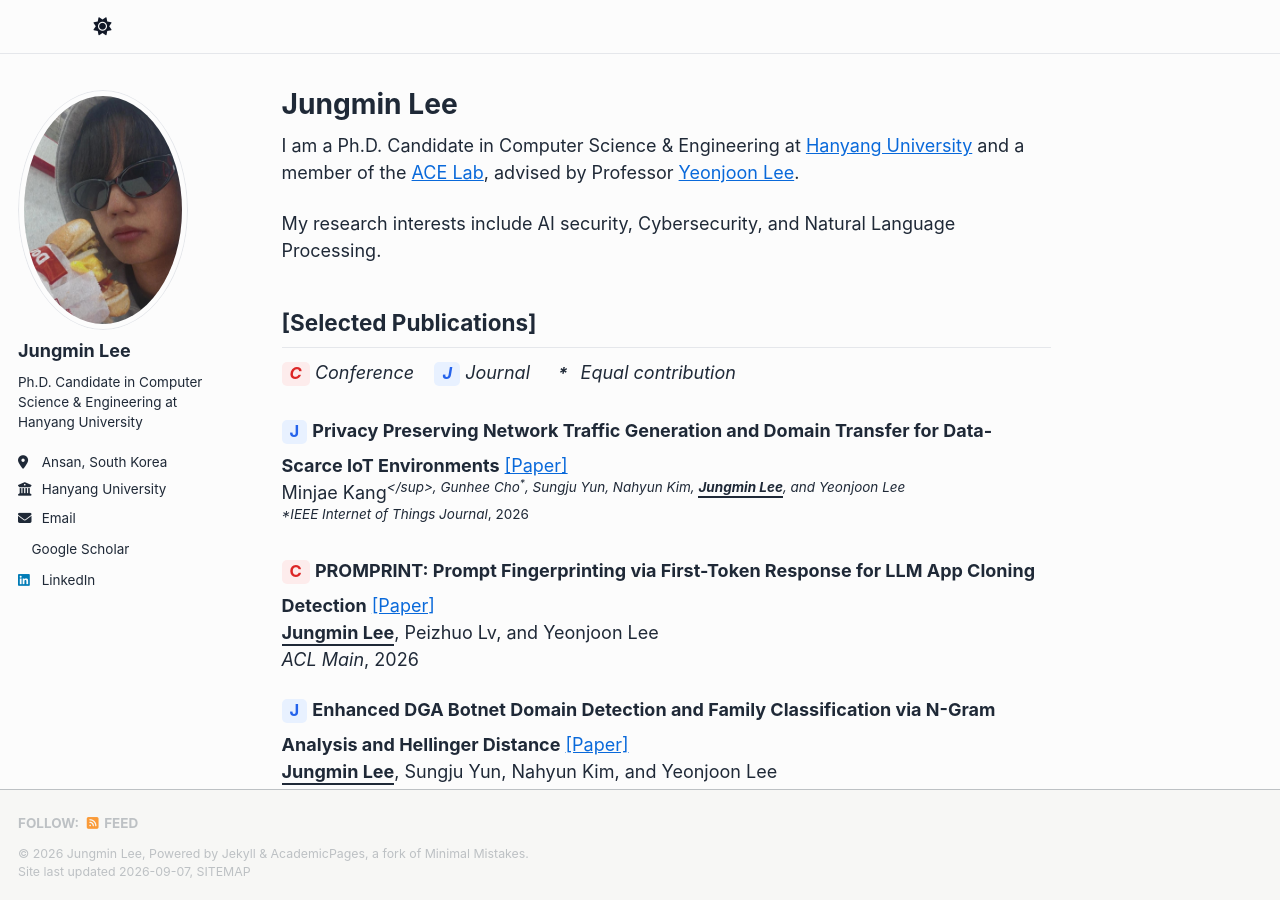
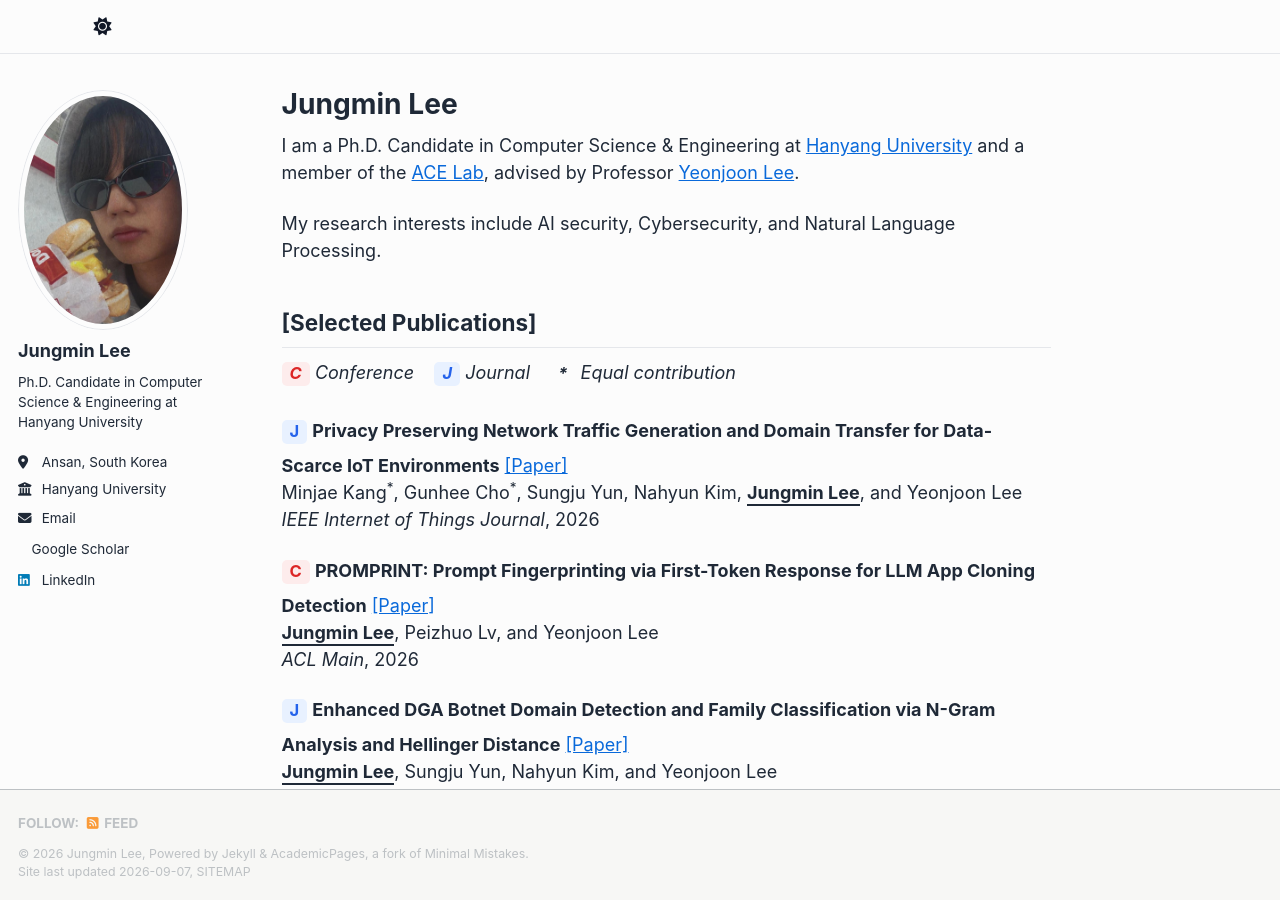
Before and after one commit to jm-lee00/jm-lee00.github.io, a Jekyll site: the page built from _pages/about.md, in a window 1280 px wide and 900 px high. Built offline with Jekyll 4.4.1, drawn with Linux system fonts in a browser that asks for light colours; a style sheet for code colours, icons or effects is not loaded; part of the change alters nothing that is shown.

Commit message:
Modify publications

```diff
--- a/_pages/about.md
+++ b/_pages/about.md
@@ -13,11 +13,13 @@ My research interests include AI security, Cybersecurity, and Natural Language P
 
 ## [Selected Publications]
 
-*<span class="venue conference">C</span> Conference &nbsp;&nbsp; <span class="venue journal">J</span> Journal &nbsp;&nbsp; <span class="venue equal">*</span> Equal contribution*
+<em>
+<span class="venue conference">C</span> Conference &nbsp;&nbsp; <span class="venue journal">J</span> Journal &nbsp;&nbsp; <span class="venue equal">&#42;</span> Equal contribution
+</em>
 
 <span class="venue journal">J</span>
 **Privacy Preserving Network Traffic Generation and Domain Transfer for Data-Scarce IoT Environments** [[Paper]](https://ieeexplore.ieee.org/document/11676115)
-Minjae Kang<sup>*</sup>, Gunhee Cho<sup>*</sup>, Sungju Yun, Nahyun Kim, <span class="me">Jungmin Lee</span>, and Yeonjoon Lee
+Minjae Kang<sup>&#42;</sup>, Gunhee Cho<sup>&#42;</sup>, Sungju Yun, Nahyun Kim, <span class="me">Jungmin Lee</span>, and Yeonjoon Lee
 *IEEE Internet of Things Journal*, 2026
 
 <span class="venue conference">C</span>
```
